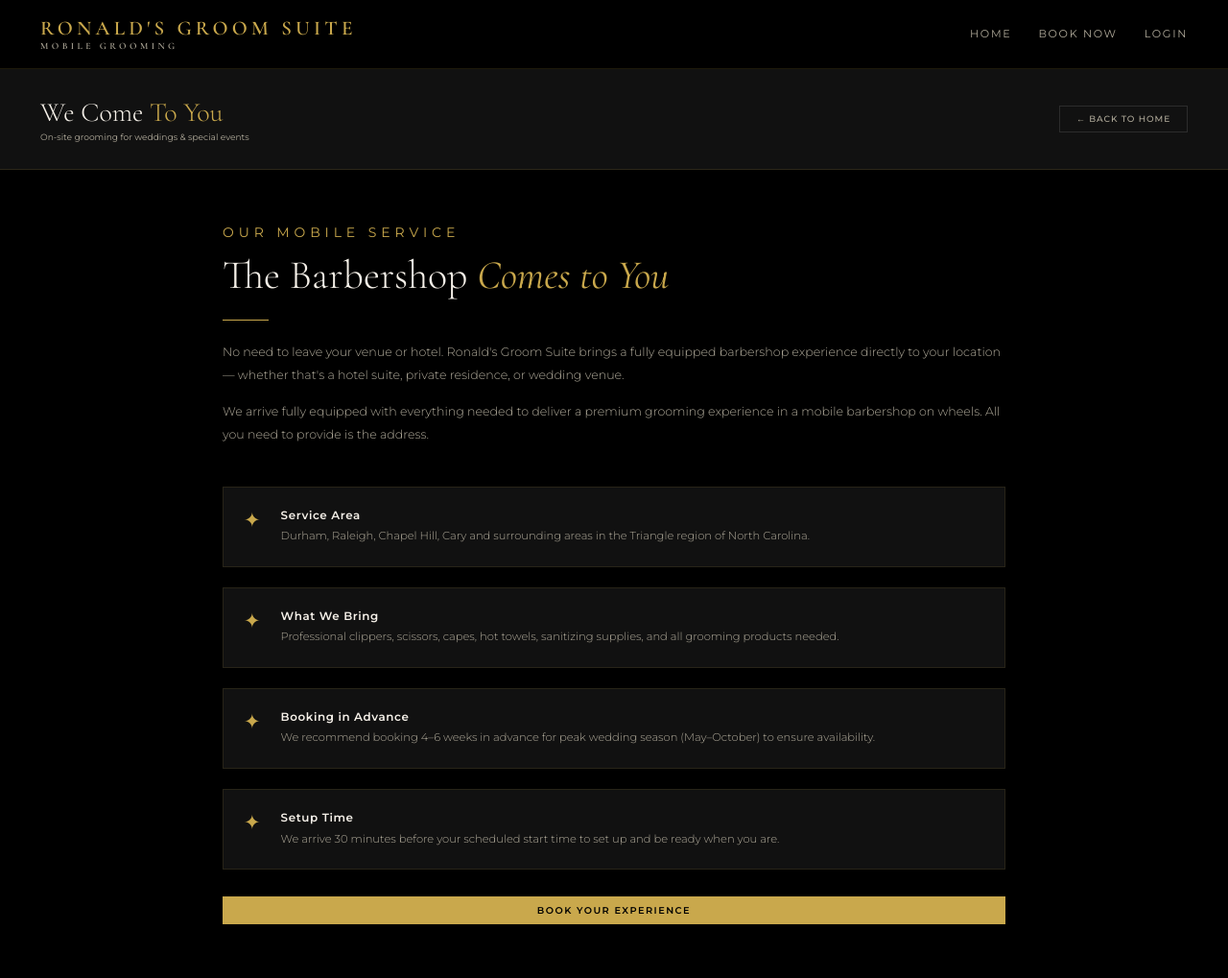
After one commit to marshakprograms/groom-suite, a Flask app: page /we-come-to-you in a window 1280 px wide. The commit adds this page. Shown: the whole page at 96% size. Run offline with Flask 3, Linux system fonts and the light colour scheme.

Commit message:
Added clickable feature links

```diff
--- a/routes.py
+++ b/routes.py
@@ -318,3 +318,19 @@ def register_routes(app, mail):
                 flash('No account found with that email address.')
             return redirect(url_for('login'))
         return render_template('forgot_password.html')
+
+    @app.route('/we-come-to-you')
+    def we_come_to_you():
+        return render_template('features/we_come_to_you.html')
+
+    @app.route('/premium-experience')
+    def premium_experience():
+        return render_template('features/premium_experience.html')
+
+    @app.route('/professional-results')
+    def professional_results():
+        return render_template('features/professional_results.html')
+
+    @app.route('/groom-squad-ready')
+    def groom_squad_ready():
+        return render_template('features/groom_squad_ready.html')
--- a/static/css/style.css
+++ b/static/css/style.css
@@ -303,6 +303,15 @@ body {
   font-weight: 600;
 }
 .feature-desc { font-size: 0.85rem; color: var(--white-dim); line-height: 1.6; font-weight: 300; }
+
+a.feature-item {
+  text-decoration: none;
+  cursor: pointer;
+  transition: background 0.2s;
+}
+a.feature-item:hover {
+  background: var(--black-3);
+}
 
 /* SERVICES */
 .services-section { padding: 6rem 3rem; text-align: center; }
@@ -668,6 +677,64 @@ body {
   font-weight: 300;
 }
 
+/* FEATURE PAGES */
+.feature-page-wrapper {
+  padding: 4rem 3rem;
+  max-width: 900px;
+  margin: 0 auto;
+}
+.feature-page-content {
+  display: flex;
+  flex-direction: column;
+}
+.feature-page-title {
+  font-family: var(--font-display);
+  font-size: clamp(2rem, 4vw, 3rem);
+  font-weight: 300;
+  line-height: 1.2;
+  margin-bottom: 0.5rem;
+}
+.feature-page-title em { font-style: italic; color: var(--gold); }
+.feature-page-body {
+  font-size: 0.9rem;
+  color: var(--white-dim);
+  line-height: 1.9;
+  font-weight: 300;
+  margin-bottom: 1rem;
+}
+.feature-highlights {
+  display: flex;
+  flex-direction: column;
+  gap: 1.5rem;
+  margin-top: 2rem;
+}
+.feature-highlight-item {
+  display: flex;
+  gap: 1.5rem;
+  align-items: flex-start;
+  padding: 1.5rem;
+  background: var(--black-2);
+  border: 1px solid rgba(201,168,76,0.12);
+}
+.feature-highlight-icon {
+  font-size: 1.5rem;
+  color: var(--gold);
+  flex-shrink: 0;
+}
+.feature-highlight-title {
+  font-size: 0.85rem;
+  font-weight: 600;
+  color: var(--white);
+  letter-spacing: 0.05em;
+  margin-bottom: 0.4rem;
+}
+.feature-highlight-desc {
+  font-size: 0.82rem;
+  color: var(--white-dim);
+  line-height: 1.7;
+  font-weight: 300;
+}
+
 /* MESSAGES */
 .messages-wrapper {
   display: flex;
@@ -843,7 +910,7 @@ body {
   .feature-item {
     padding: 1rem;
     border-right: none;
-    border-bottom: 1px solid rgba(201,168,76,0.12);
+    border-bottom: none;
   }
 
   .services-grid { grid-template-columns: 1fr 1fr; }
--- /dev/null
+++ b/templates/features/we_come_to_you.html
@@ -0,0 +1,56 @@
+
+{% extends 'base.html' %}
+{% block title %}We Come to You — Ronald's Groom Suite{% endblock %}
+
+{% block content %}
+<div class="admin-header">
+  <div>
+    <h1 class="admin-title">We Come <span>To You</span></h1>
+    <p class="admin-meta">On-site grooming for weddings & special events</p>
+  </div>
+  <a href="{{ url_for('index') }}" class="btn-ghost">← Back to Home</a>
+</div>
+
+<div class="feature-page-wrapper">
+  <div class="feature-page-content">
+    <p class="section-eyebrow">Our Mobile Service</p>
+    <h2 class="feature-page-title">The Barbershop <em>Comes to You</em></h2>
+    <div class="gold-line-left"></div>
+    <p class="feature-page-body">No need to leave your venue or hotel. Ronald's Groom Suite brings a fully equipped barbershop experience directly to your location — whether that's a hotel suite, private residence, or wedding venue.</p>
+    <p class="feature-page-body">We arrive fully equipped with everything needed to deliver a premium grooming experience in a mobile barbershop on wheels. All you need to provide is the address.</p>
+
+    <div class="feature-highlights">
+      <div class="feature-highlight-item">
+        <div class="feature-highlight-icon">✦</div>
+        <div>
+          <div class="feature-highlight-title">Service Area</div>
+          <div class="feature-highlight-desc">Durham, Raleigh, Chapel Hill, Cary and surrounding areas in the Triangle region of North Carolina.</div>
+        </div>
+      </div>
+      <div class="feature-highlight-item">
+        <div class="feature-highlight-icon">✦</div>
+        <div>
+          <div class="feature-highlight-title">What We Bring</div>
+          <div class="feature-highlight-desc">Professional clippers, scissors, capes, hot towels, sanitizing supplies, and all grooming products needed.</div>
+        </div>
+      </div>
+      <div class="feature-highlight-item">
+        <div class="feature-highlight-icon">✦</div>
+        <div>
+          <div class="feature-highlight-title">Booking in Advance</div>
+          <div class="feature-highlight-desc">We recommend booking 4–6 weeks in advance for peak wedding season (May–October) to ensure availability.</div>
+        </div>
+      </div>
+      <div class="feature-highlight-item">
+        <div class="feature-highlight-icon">✦</div>
+        <div>
+          <div class="feature-highlight-title">Setup Time</div>
+          <div class="feature-highlight-desc">We arrive 30 minutes before your scheduled start time to set up and be ready when you are.</div>
+        </div>
+      </div>
+    </div>
+
+    <a href="{{ url_for('inquiry') }}" class="btn-gold" style="margin-top:2rem;">Book Your Experience</a>
+  </div>
+</div>
+{% endblock %}
```
Also changed, not shown: templates/features/groom_squad_ready.html (added, +56 -0 lines), templates/features/premium_experience.html (added, +56 -0 lines), templates/features/professional_results.html (added, +56 -0 lines), templates/index.html (+8 -8 lines).
